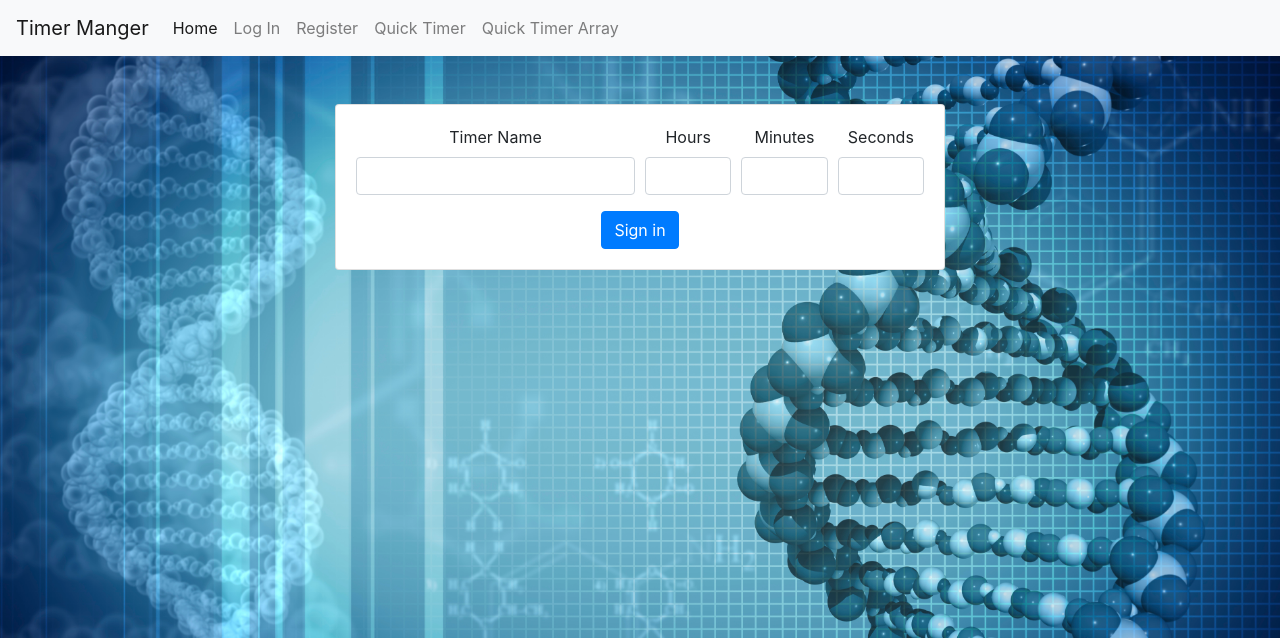
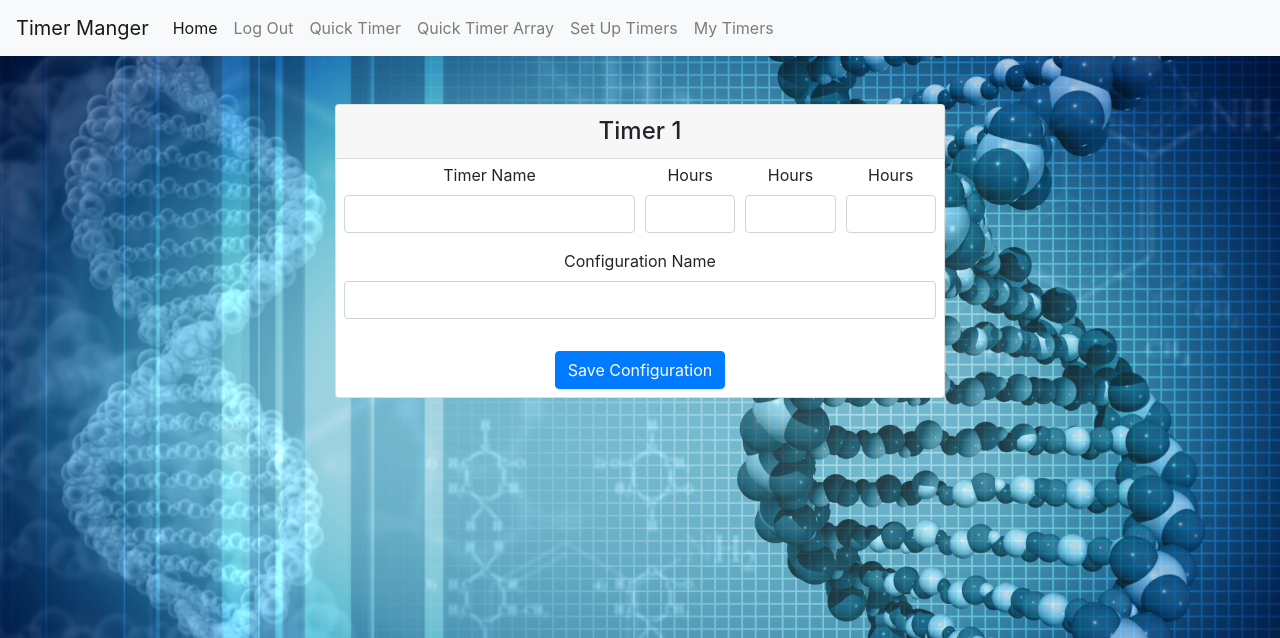
Before and after one commit to brettvanderwerff/LabManager, a Flask app: page /set_up_timers_form/1 in a window 1280 px wide. Shown: the top 638 px of the page. Run offline with Flask 2, Linux system fonts and the light colour scheme; the visitor is signed in with stand-in values (Sample User, id 1); some libraries are stand-ins or nearby versions.

Commit message:
update dynamic form

```diff
--- a/app/forms.py
+++ b/app/forms.py
@@ -1,4 +1,4 @@
-from wtforms import StringField, PasswordField, SubmitField, IntegerField
+from wtforms import StringField, PasswordField, SubmitField
 from flask_wtf import FlaskForm, RecaptchaField
 from wtforms.validators import DataRequired, EqualTo
 
@@ -14,6 +14,10 @@ class LoginForm(FlaskForm):
     password = PasswordField('Password', validators=[DataRequired()])
     submit = SubmitField('Log Me In')
 
-class SetUpTimers(FlaskForm):
+class SelectTimers(FlaskForm):
     selector = StringField('Selector')
     submit = SubmitField('Set Up Timers')
+
+class SetUpTimers(FlaskForm):
+    submit = SubmitField('Save Configuration')
+    configuration = StringField('Configuration Name', validators=[DataRequired()])
--- a/app/routes.py
+++ b/app/routes.py
@@ -1,9 +1,11 @@
 from flask import render_template, redirect, url_for, flash
 from app import app, db, login_manager
-from app.forms import RegisterForm, LoginForm, SetUpTimers
+from app.forms import RegisterForm, LoginForm, SelectTimers, SetUpTimers
 from app.models import User
 from werkzeug.security import generate_password_hash, check_password_hash
 from flask_login import login_user, login_required, current_user, logout_user
+from wtforms import StringField
+from wtforms.validators import DataRequired
 
 @login_manager.user_loader
 def load_user(id):
@@ -39,7 +41,7 @@ def quick_timer():
 
 @app.route('/quick_timer_array', methods=['GET', 'POST'])
 def quick_timer_array():
-    form = SetUpTimers()
+    form = SelectTimers()
     if form.validate_on_submit():
         return redirect(url_for('timer_array', number_timers = form.selector.data))
     return render_template('quick_timer_array.html', form=form, logged_in=current_user.is_authenticated)
@@ -71,14 +73,28 @@ def register():
 
 @app.route('/set_up_timers', methods=['GET', 'POST'])
 def set_up_timers():
-    form = SetUpTimers()
+    form = SelectTimers()
     if form.validate_on_submit():
         return redirect(url_for('set_up_timers_form', number_timers=form.selector.data))
     return render_template('set_up_timers.html', logged_in=current_user.is_authenticated, form=form)
 
 @app.route('/set_up_timers_form/<number_timers>', methods=['GET', 'POST'])
 def set_up_timers_form(number_timers):
-    return render_template('set_up_timers_form.html')
+    number_timers = int(number_timers)
+
+    form = SetUpTimers()
+    for timer in range(number_timers):
+        name = "timer_{}_name".format(timer)
+        hours = "timer_{}_hours".format(timer)
+        minutes = "timer_{}_minutes".format(timer)
+        seconds = "timer_{}_seconds".format(timer)
+        setattr(form, name, StringField(name, validators=[DataRequired()]))
+        setattr(form, hours, StringField(hours, validators=[DataRequired()]))
+        setattr(form, minutes, StringField(minutes, validators=[DataRequired()]))
+        setattr(form, seconds, StringField(seconds, validators=[DataRequired()]))
+    if form.validate_on_submit():
+        return 'success'
+    return render_template('set_up_timers_form.html', logged_in=current_user.is_authenticated, form=form, number_timers=number_timers)
 
 @app.route('/logout')
 @login_required
--- a/app/templates/_render_field.html
+++ b/app/templates/_render_field.html
@@ -3,12 +3,17 @@
 <div class="form-group">
     {{ field(class_='form-control', **kwargs)|safe }}
 
-        {% for error in field.errors %}
-        <div class="alert alert-danger">
-            <strong>Error: </strong> {{ error }}
-        </div>
+    {% for error in field.errors %}
+    <div class="alert alert-danger">
+        <strong>Error: </strong> {{ error }}
+    </div>
 
-        {% endfor %}
+    {% endfor %}
 </div>
 
 {% endmacro %}
+
+{% macro render_timer_form_field(timer, time) %}
+<label for="timer_{{timer}}_{{time}}">Hours</label>
+<input type="text" class="form-control" id="timer_{{timer}}_{{time}}" maxlength="2">
+{% endmacro %}
--- a/app/templates/login.html
+++ b/app/templates/login.html
@@ -1,7 +1,6 @@
 {% extends "base.html" %}
 <!-- https://medium.com/wdstack/bootstrap-4-form-examples-c18ac5e9cd30 -->
 {% from "_render_field.html" import render_field %}
-{% from "_render_submit.html" import render_submit %}
 {% block content %}
 <div class="container-fluid h-100">
     <div class="row h-100 justify-content-center align-items-center">
@@ -13,7 +12,7 @@
                     <fieldset>
                         {{ render_field(form.email, placeholder=form.email.label.text) }}
                         {{ render_field(form.password, placeholder=form.password.label.text) }}
-                        {{ render_submit(form.submit, class_='btn btn-lg btn-primary btn-block', value=form.submit.label.text) }}
+                        {{ form.submit(type="submit", class="btn btn-lg btn-primary btn-block", value=form.submit.label.text)|safe }}
                         {% if error %}
                         <div class="alert alert-danger">
                             <strong>Error: </strong> {{ error }}
--- a/app/templates/register.html
+++ b/app/templates/register.html
@@ -1,7 +1,6 @@
 {% extends "base.html" %}
 <!-- https://medium.com/wdstack/bootstrap-4-form-examples-c18ac5e9cd30 -->
 {% from "_render_field.html" import render_field %}
-{% from "_render_submit.html" import render_submit %}
 {% block content %}
 <div class="container-fluid h-100">
     <div class="row h-100 justify-content-center align-items-center">
@@ -15,7 +14,7 @@
                         {{ render_field(form.password, placeholder=form.password.label.text) }}
                         {{ render_field(form.confirm, placeholder=form.confirm.label.text) }}
                         {{ form.recaptcha }}
-                        {{ render_submit(form.submit, class_='btn btn-lg btn-primary btn-block', value=form.submit.label.text) }}
+                        {{ form.submit(type="submit", class="btn btn-lg btn-primary btn-block", value=form.submit.label.text)|safe }}
                         {% if error %}
                         <div class="alert alert-danger">
                             <strong>Error: </strong> {{ error }}
--- a/app/templates/set_up_timers_form.html
+++ b/app/templates/set_up_timers_form.html
@@ -1,30 +1,39 @@
 {% extends "base.html" %}
-
+{% from "_render_field.html" import render_field %}
+{% from "_render_field.html" import render_timer_form_field %}
 {% block content %}
 <div class="container-fluid">
     <div class="row h-100 justify-content-center align-items-center">
         <div class="col-md-6 mt-5">
-            <div class="card card-body">
-                <form>
+            <div class="card">
+                {% for timer in range(number_timers) %}
+                <div class="card-header mb-1">
+                            <h4 class="mb-0">Timer {{timer + 1}}</h4>
+                        </div>
+                <form class="ml-2 mr-2" action="" method="post" role="form" novalidate>
                     <div class="form-row">
                         <div class="form-group col-md-6">
-                            <label for="inputCity">Timer Name</label>
-                            <input type="text" class="form-control" id="inputCity">
+                            <label for="timer_{{ timer }}_name">Timer Name</label>
+                            <input type="text" class="form-control" id="timer_{{ timer }}_name">
                         </div>
                         <div class="form-group col-md-2">
-                            <label for="inputZip">Hours</label>
-                            <input type="text" class="form-control" id="inputZip" maxlength="2">
+                            {{ render_timer_form_field(timer, "hours") }}
                         </div>
                         <div class="form-group col-md-2">
-                            <label for="inputZip">Minutes</label>
-                            <input type="text" class="form-control" id="inputZip" maxlength="2">
+                            {{ render_timer_form_field(timer, "minutes") }}
                         </div>
                         <div class="form-group col-md-2">
-                            <label for="inputZip">Seconds</label>
-                            <input type="text" class="form-control" id="inputZip" maxlength="2">
+                            {{ render_timer_form_field(timer, "seconds") }}
                         </div>
                     </div>
-                    <button type="submit" class="btn btn-primary">Sign in</button>
+                    {% endfor %}
+                    <div class="form-row">
+                        <div class="form-group col-md-12">
+                            <label for="configuration">Configuration Name</label>
+                            {{ render_field(form.configuration, class="form-control", id="configuration") }}
+                        </div>
+                    </div>
+                    {{ form.submit(type="submit", class="btn btn-primary mb-2", value=form.submit.label.text)|safe }}
                 </form>
             </div>
         </div>
```
Also changed, not shown: app/templates/_render_submit.html (deleted, +0 -11 lines), app/templates/buttons.html (added).
